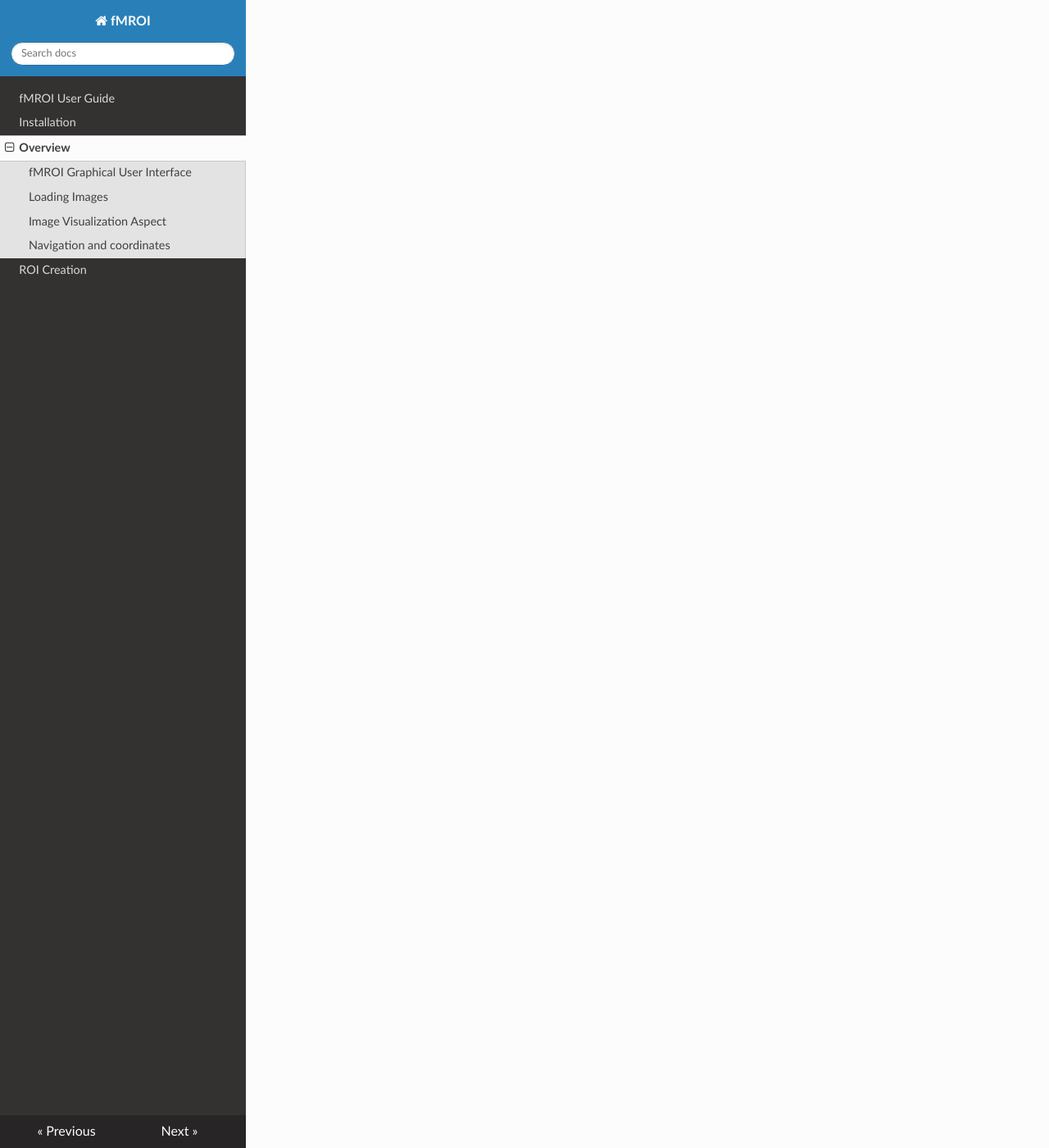
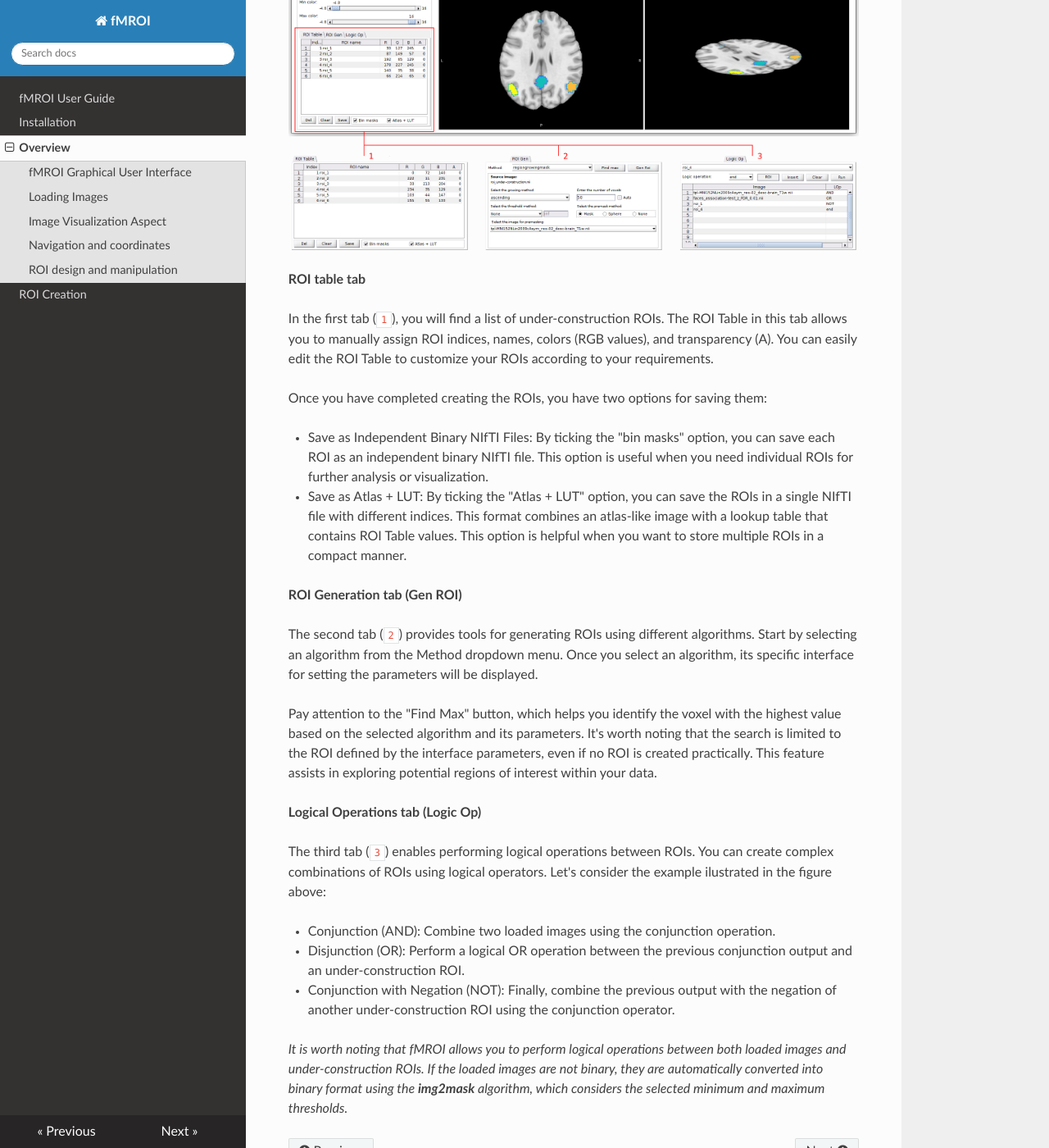
Before and after one commit to proactionlab/fmroi-docs, an MkDocs documentation site: the page built from docs/overview.md, in a window 1280 px wide and 1400 px high, scrolled down 5306 px. Shown: the whole window at 82% size. Built offline with MkDocs 1.6.1, drawn with Linux system fonts in a browser that asks for light colours; nearby versions of some CDN libraries; some of the changed text lies outside the part shown.

Commit message:
update roi creation page

```diff
--- a/docs/overview.md
+++ b/docs/overview.md
@@ -10,7 +10,7 @@ The fMROI Graphical User Interface (GUI) is designed to provide users with a use
 
 2. **Control of image visualization aspect:** This section enables users to define various aspects of image visualization. Users have the flexibility to choose colormap, threshold, transparency, cursor position, and stacking order of images. These controls allow for customization and adjustment of the visual representation of the neuroimages.
 
-3. **ROI generation and manipulation section:** This section is divided into three tabs:
+3. **ROI design and manipulation section:** This section is divided into three tabs:
 
     - **ROI Table:** Provides a detailed overview and management of the created ROIs, allowing users to easily modify and organize them.
     - **Gen ROI:** Offers tools and functionalities for generating ROIs, simplifying the complex process with user-friendly options.
@@ -99,3 +99,42 @@ Navigation and coordinates
 (`4`) **Zoom-out Tool**: Click on the image to zoom-out.
 
 (`5`) **Restore Default Visualization**: Restore the default visualization settings.
+
+
+ROI design and manipulation
+---------------------------
+
+fMROI offers an intuitive interface that makes it easy to create and manipulate ROIs. The ROI creation section is divided into three user-friendly tabs, each providing different functionalities. Users can conveniently design their ROIs while instantly observing real-time changes in the results, ensuring a smooth and efficient ROI creation process. Creating ROIs in fMROI can be as simple as:
+
+1. Clicking on the desired position or directly entering coordinates in the navigator to select the center of the ROI.
+2. Choosing the desired ROI type (e.g., spherical, cubic, region-growing) and specifying parameters like radius or number of voxels.
+3. Clicking a button to generate the ROI.
+It is also easy to combine ROIs or calculate the conjunction between them in the logical operations tab.
+
+![ROI creation tabs](img/roi_tabs.png)
+
+**ROI table tab**
+
+In the first tab (`1`), you will find a list of under-construction ROIs. The ROI Table in this tab allows you to manually assign ROI indices, names, colors (RGB values), and transparency (A). You can easily edit the ROI Table to customize your ROIs according to your requirements.
+
+Once you have completed creating the ROIs, you have two options for saving them:
+
+- Save as Independent Binary NIfTI Files: By ticking the "bin masks" option, you can save each ROI as an independent binary NIfTI file. This option is useful when you need individual ROIs for further analysis or visualization.
+
+- Save as Atlas + LUT: By ticking the "Atlas + LUT" option, you can save the ROIs in a single NIfTI file with different indices. This format combines an atlas-like image with a lookup table that contains ROI Table values. This option is helpful when you want to store multiple ROIs in a compact manner.
+
+**ROI Generation tab (Gen ROI)**
+
+The second tab (`2`) provides tools for generating ROIs using different algorithms. Start by selecting an algorithm from the Method dropdown menu. Once you select an algorithm, its specific interface for setting the parameters will be displayed.
+
+Pay attention to the "Find Max" button, which helps you identify the voxel with the highest value based on the selected algorithm and its parameters. It's worth noting that the search is limited to the ROI defined by the interface parameters, even if no ROI is created practically. This feature assists in exploring potential regions of interest within your data.
+
+**Logical Operations tab (Logic Op)**
+
+The third tab (`3`) enables performing logical operations between ROIs. You can create complex combinations of ROIs using logical operators. Let's consider the example ilustrated in the figure above:
+
+- Conjunction (AND): Combine two loaded images using the conjunction operation.
+- Disjunction (OR): Perform a logical OR operation between the previous conjunction output and an under-construction ROI.
+- Conjunction with Negation (NOT): Finally, combine the previous output with the negation of another under-construction ROI using the conjunction operator.
+
+*It is worth noting that fMROI allows you to perform logical operations between both loaded images and under-construction ROIs. If the loaded images are not binary, they are automatically converted into binary format using the **img2mask** algorithm, which considers the selected minimum and maximum thresholds.*
```
